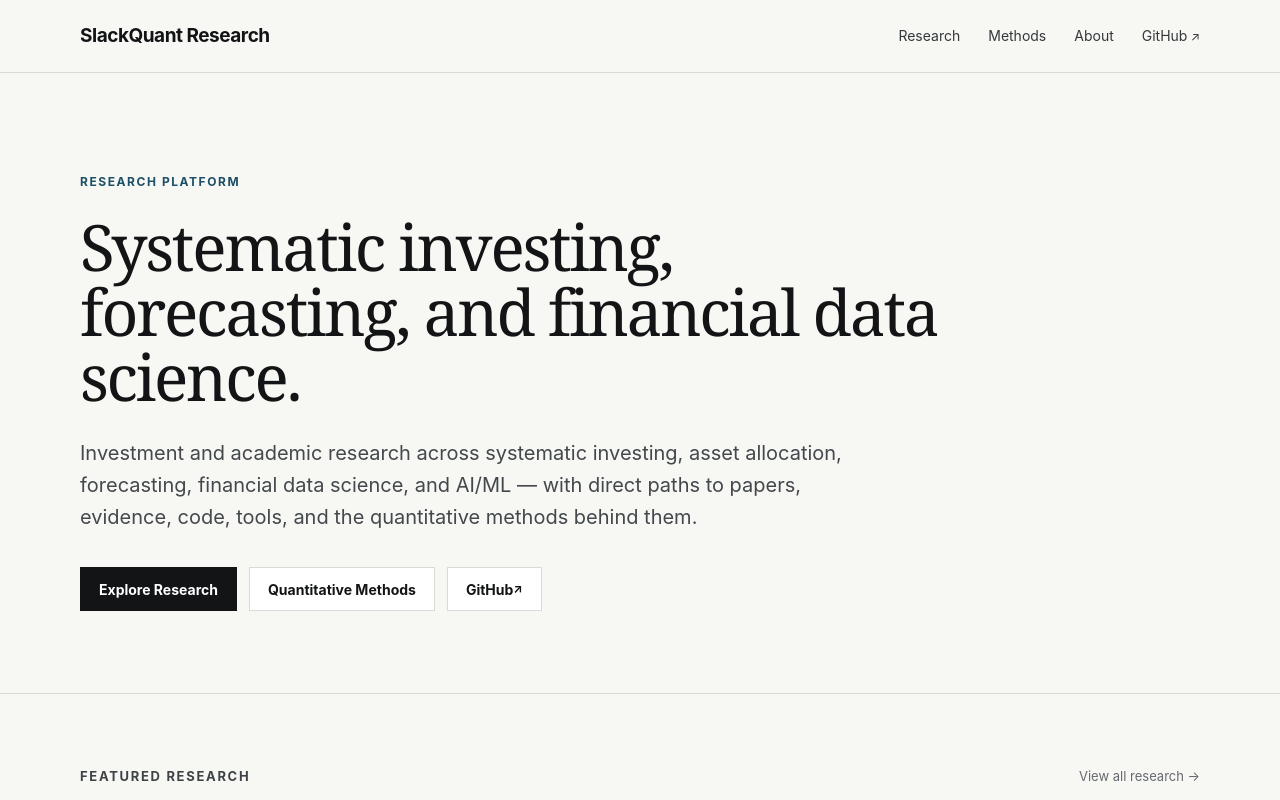
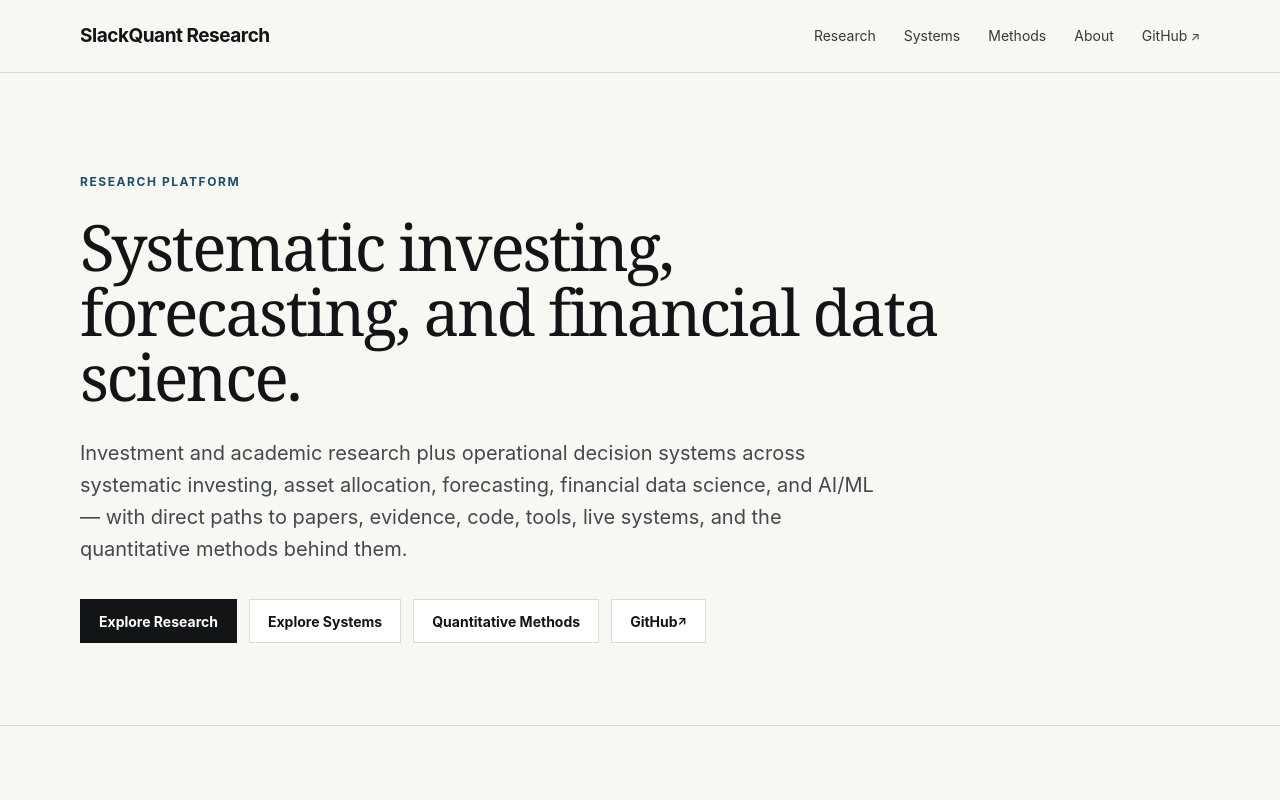
Before and after one commit to slackquant80/slackquant-research, a Next.js app: page / in a window 1280 px wide. Shown: the top 800 px of the page. Built offline with nearby package versions, Linux system fonts and the light colour scheme; no server answers.

Commit message:
Expose Systems across platform navigation

```diff
--- a/src/app/about/page.tsx
+++ b/src/app/about/page.tsx
@@ -76,7 +76,7 @@
         <div className="shell about-columns">
           <div>
             <div className="section-title">Systems</div>
-            <h3>Operational decision systems</h3>
+            <h3>Operational Decision Systems</h3>
           </div>
           <div>
             <p>
--- a/src/app/page.tsx
+++ b/src/app/page.tsx
@@ -27,14 +27,17 @@
           <div className="eyebrow">Research platform</div>
           <h1>Systematic investing, forecasting, and financial data science.</h1>
           <p className="hero-copy">
-            Investment and academic research across systematic investing, asset
-            allocation, forecasting, financial data science, and AI/ML &#8212;
-            with direct paths to papers, evidence, code, tools, and the
-            quantitative methods behind them.
+            Investment and academic research plus operational decision systems
+            across systematic investing, asset allocation, forecasting, financial
+            data science, and AI/ML &#8212; with direct paths to papers, evidence,
+            code, tools, live systems, and the quantitative methods behind them.
           </p>
           <div className="actions">
             <Link className="btn primary" href="/research/">
               Explore Research
+            </Link>
+            <Link className="btn soft" href="/systems/">
+              Explore Systems
             </Link>
             <a className="btn soft" href={methodsRootHref}>
               Quantitative Methods
--- a/src/components/SiteHeader.tsx
+++ b/src/components/SiteHeader.tsx
@@ -11,6 +11,7 @@
         </Link>
         <nav className="nav-links" aria-label="Primary">
           <Link href="/research/">Research</Link>
+          <Link href="/systems/">Systems</Link>
           <a href={methodsRootHref}>Methods</a>
           <Link href="/about/">About</Link>
           <a className="ext" href={site.github} target="_blank" rel="noopener noreferrer">
```
